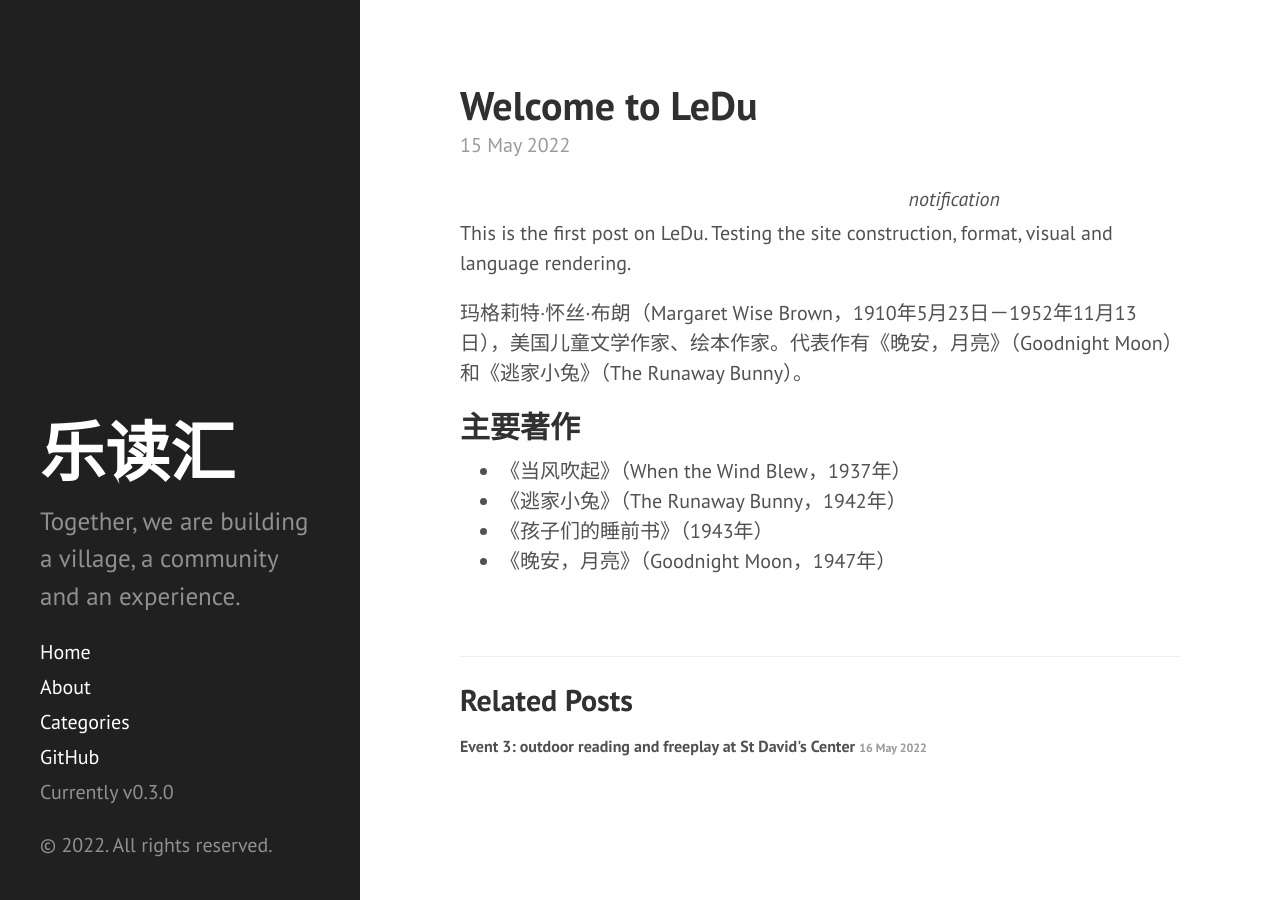
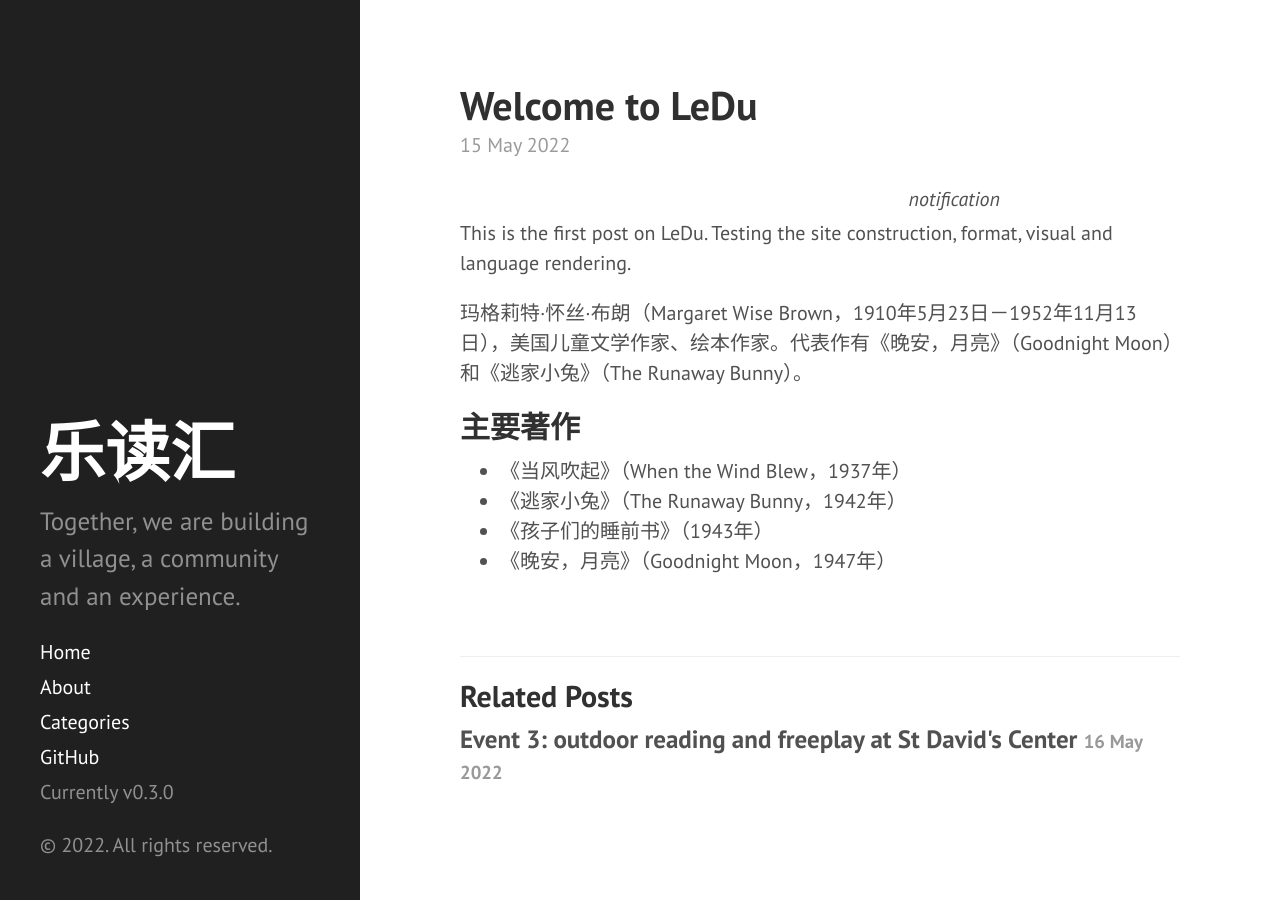
Before and after one commit to leducon/leducon.github.io, a Jekyll site: the page built from _posts/2022-05-14-welcome-to-ledu.md, in a window 1280 px wide. Built offline with Jekyll 4.4.1, drawn with Linux system fonts in a browser that asks for light colours; Markdown is read by kramdown in place of the engine named in the settings.

Commit message:
Update poole.css

```diff
--- a/public/css/poole.css
+++ b/public/css/poole.css
@@ -354,8 +354,8 @@ tbody tr:nth-child(odd) th {
 
 /* Related posts */
 .related {
-  padding-top: 0.2rem;
-  padding-bottom: 0.2rem;
+  padding-top: 0rem; /* Original 2rem */
+  padding-bottom: 0rem; /* Original 2rem */
   border-top: 1px solid #eee;
   font-size: small;
 }
@@ -450,6 +450,6 @@ a.pagination-item:hover {
 .related a,
 .related a:link{
   color: #515151;
-  font-size: medium;
+  /* font-size: medium; */
   font-weight: bold;
 }
```
